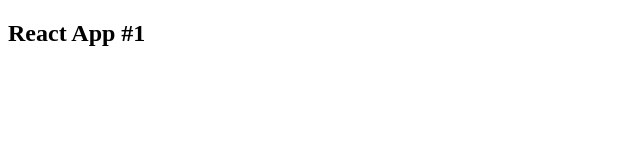
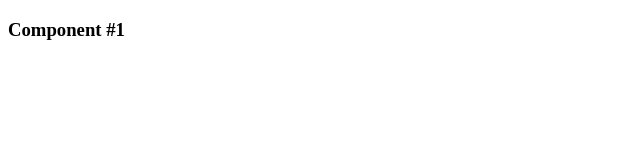
Before and after one commit to matheusabr/react-ex1, a React app: page / in a window 1280 px wide. Shown: the top 160 px of the page, without its empty margins (0-640 px from the left). Built offline with nearby package versions, Linux system fonts and the light colour scheme.

Commit message:
feat: using a functional component

```diff
--- /dev/null
+++ b/src/components/comp1.jsx
@@ -0,0 +1,6 @@
+import React from 'react'
+
+// A functional component
+export default function() {
+    return <h3>Component #1</h3>
+}
--- a/src/index.jsx
+++ b/src/index.jsx
@@ -1,7 +1,9 @@
 import React from 'react'
 import ReactDOM from 'react-dom'
 
+import Comp1 from './components/comp1';
+
 ReactDOM.render(
-    <h2>React App #1</h2>,
+    <Comp1 />,
     document.getElementById('app')
 )
```
